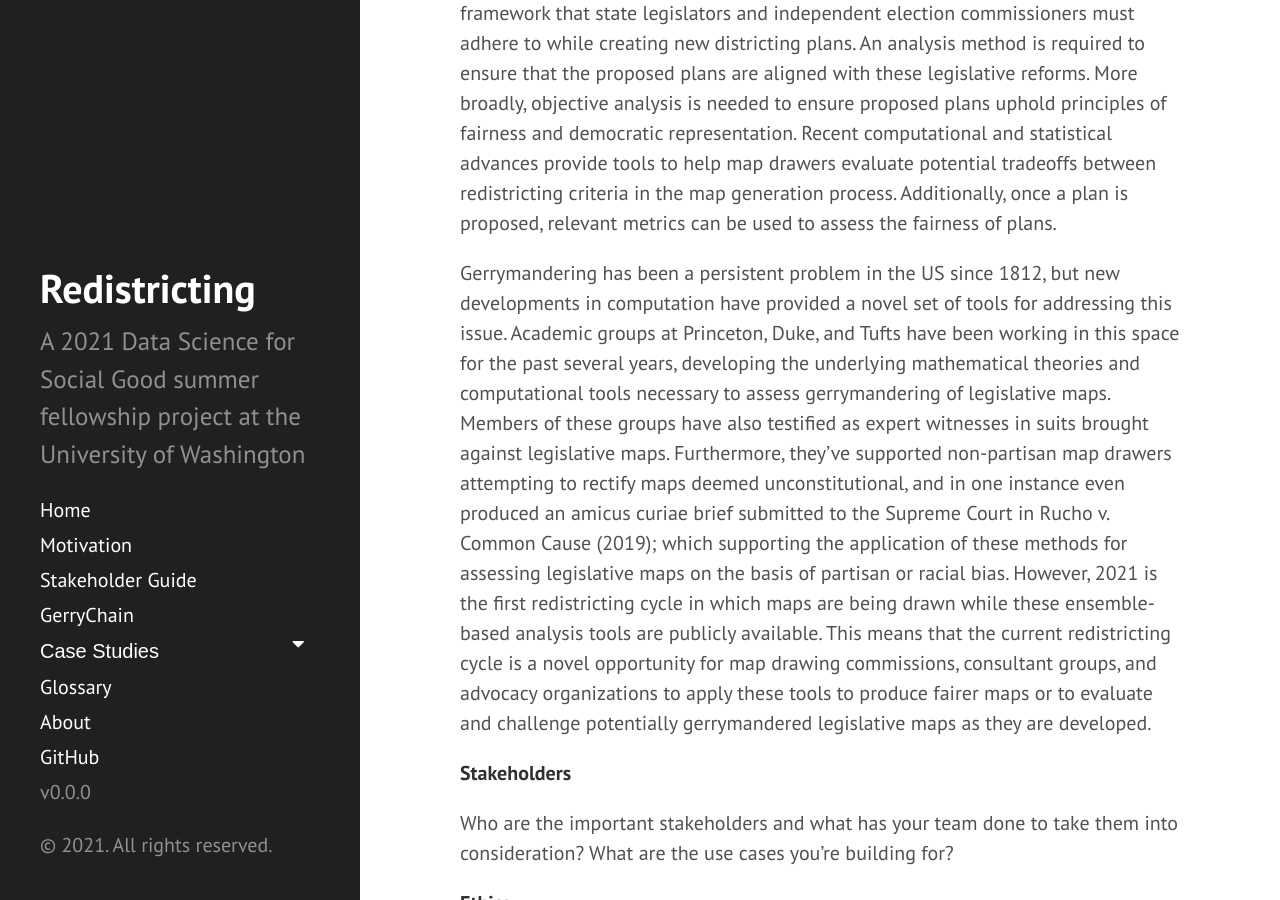
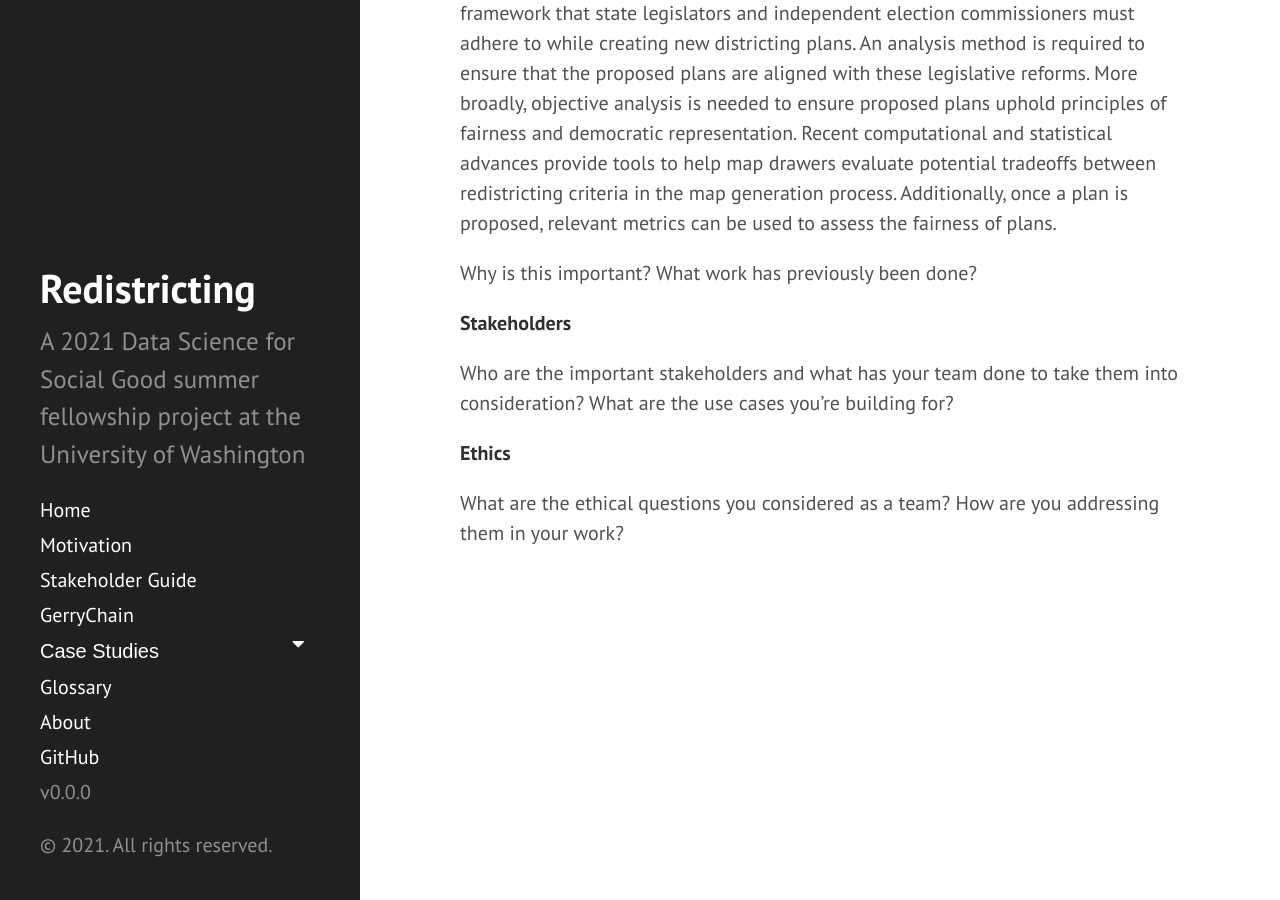
Before and after one commit to uwescience/DSSG2021-redistricting-website, a Jekyll site: the page built from motivation.md, in a window 1280 px wide and 900 px high, scrolled down 922 px. Built offline with Jekyll 4.4.1, drawn with Linux system fonts in a browser that asks for light colours.

Commit message:
Create motivation.md

```diff
--- a/motivation.md
+++ b/motivation.md
@@ -17,7 +17,8 @@ Truly "neutral" maps that are fair, representative, and unbiased has been a diff
 
 Several states passed crucial reforms to the redistricting process in 2018 in an effort to curb gerrymandering practices. These reforms have expanded the legislative framework that state legislators and independent election commissioners must adhere to while creating new districting plans. An analysis method is required to ensure that the proposed plans are aligned with these legislative reforms. More broadly, objective analysis is needed to ensure proposed plans uphold principles of fairness and democratic representation. Recent computational and statistical advances provide tools to help map drawers evaluate potential tradeoffs between redistricting criteria in the map generation process. Additionally, once a plan is proposed, relevant metrics can be used to assess the fairness of plans.
 
-Gerrymandering has been a persistent problem in the US since 1812, but new developments in computation have provided a novel set of tools for addressing this issue. Academic groups at Princeton, Duke, and Tufts have been working in this space for the past several years, developing the underlying mathematical theories and computational tools necessary to assess gerrymandering of legislative maps. Members of these groups have also testified as expert witnesses in suits brought against legislative maps. Furthermore, they've supported non-partisan map drawers attempting to rectify maps deemed unconstitutional, and in one instance even produced an amicus curiae brief submitted to the Supreme Court in Rucho v. Common Cause (2019); which supporting the application of these methods for assessing legislative maps on the basis of partisan or racial bias. However, 2021 is the first redistricting cycle in which maps are being drawn while these ensemble-based analysis tools are publicly available. This means that the current redistricting cycle is a novel opportunity for map drawing commissions, consultant groups, and advocacy organizations to apply these tools to produce fairer maps or to evaluate and challenge potentially gerrymandered legislative maps as they are developed.
+Why is this important?
+What work has previously been done?
 
 **Stakeholders**
 
```
